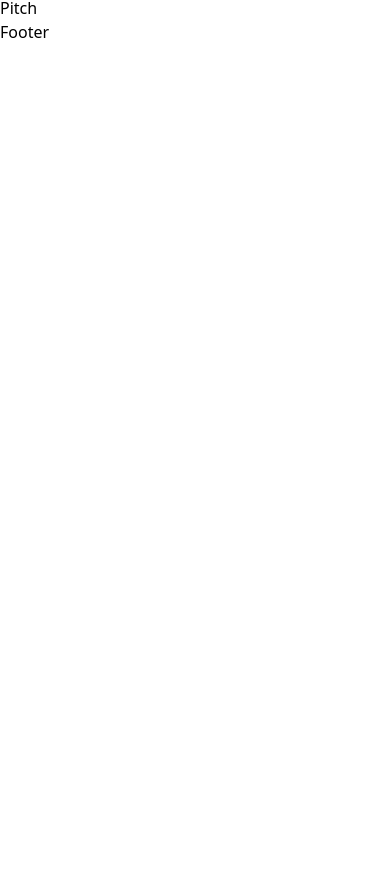
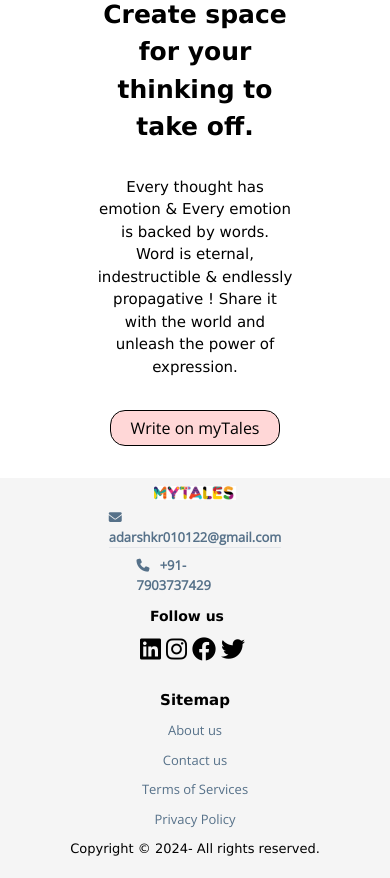
Before and after one commit to adarsh-k27r/myTales, a React (Vite) app in the folder client/: page / in a window 390 px wide. Shown: the part 973-1851 px from the top of the page. Before the commit the page ends 1017 px from the top, so only its background shows below. Built offline with nearby package versions, Linux system fonts and the light colour scheme; no server answers; a web font is replaced by a local one.

Commit message:
Footer UI created

```diff
--- a/client/package.json
+++ b/client/package.json
@@ -13,6 +13,7 @@
     "@reduxjs/toolkit": "^2.2.5",
     "firebase": "^10.12.2",
     "flowbite-react": "^0.9.0",
+    "moment": "^2.30.1",
     "react": "^18.2.0",
     "react-dom": "^18.2.0",
     "react-quill": "^2.0.0",
--- /dev/null
+++ b/client/src/components/Copyright.jsx
@@ -0,0 +1,17 @@
+import React from "react";
+import "../stylesheets/utils.css";
+import moment from "moment";
+
+function Copyright() {
+  var formatted_year = moment().format("YYYY");
+
+  return (
+    <>
+      <footer className="h-[10vh] flex items-center justify-center bg-[#f5f5f5] font_verdana font-[200] text-[13px] ">
+        <p>Copyright &copy; {formatted_year}- All rights reserved.</p>
+      </footer>
+    </>
+  );
+}
+
+export default Copyright;
--- a/client/src/components/Footer.jsx
+++ b/client/src/components/Footer.jsx
@@ -1,11 +1,76 @@
-import React from 'react'
+import React from "react";
+import "../stylesheets/utils.css";
+import "../stylesheets/Footer.css";
+import logo from "../assets/mytales_logo.png";
+import Copyright from "../components/Copyright";
+import { Link } from "react-router-dom";
 
-const Footer = () => {
+function Footer() {
   return (
     <>
-      Footer
+      <section className="footer_sec flex h-[30vh] bg-[#f5f5f5] flex-col-reverse sm:flex-row  ">
+        <div className="text-center m-[0] sm:mt-[10px] sm:ml-[10%] sm:text-start ">
+          <h3 className="text-[15px] mt-[10px] font_verdana font-semibold ">
+            Sitemap
+          </h3>
+          <ul className="site mt-[10px] list-none font_open_sans ">
+            <li>
+              <Link to="/about">About us</Link>
+            </li>
+            <li>
+              <Link to="#">Contact us</Link>
+            </li>
+            <li>
+              <Link to="#">Terms of Services</Link>
+            </li>
+            <li>
+              <Link to="#">Privacy Policy</Link>
+            </li>
+          </ul>
+        </div>
+
+        <div className="ml-[0] sm:ml-[10%] p-[2%] ">
+          <span className="font_verdana font-[800] text-[14px] sm:text-[16px] ml-[20px] sm:ml-[10px] ">
+            Follow us
+          </span>
+
+          <div className="m-[10px] cursor-pointer">
+            <Link
+              to="https://www.linkedin.com/in/adarsh-k27r/"
+              className="text-black"
+            >
+              <i className="fa-brands fa-linkedin fa-xl blue mr-[5px] " />
+            </Link>
+            <Link to="#" className="text-black">
+              <i className="fa-brands fa-instagram fa-xl red mr-[5px] " />
+            </Link>
+            <Link to="#" className="text-black">
+              <i className="fa-brands fa-facebook fa-xl blue mr-[5px]" />
+            </Link>
+            <Link to="#" className="text-black">
+              <i className="fa-brands fa-twitter fa-xl blue mr-[5px]" />
+            </Link>
+          </div>
+        </div>
+
+        <div className="flex justify-center items-center ml-[0] sm:ml-[18%] sm:items-end sm:justify-start flex-col w-[30%] ">
+          <img src={logo} className="w-[70%] sm:w-[30%] mt-[7%] " alt="logo" />
+
+          <span className="span text-[13px] font_open_sans text-[#567189] font-semibold mt-2 ">
+            <i className="fa-solid fa-envelope" /> &nbsp;
+            adarshkr010122@gmail.com
+            <hr className="line" />
+          </span>
+
+          <span className="span text-[13px] font_open_sans text-[#567189] font-semibold mt-2 ">
+            <i className="fa-solid fa-phone" /> &nbsp; +91-7903737429
+          </span>
+        </div>
+      </section>
+
+      <Copyright />
     </>
-  )
+  );
 }
 
 export default Footer;
--- a/client/src/components/Pitch.jsx
+++ b/client/src/components/Pitch.jsx
@@ -1,9 +1,42 @@
-import React from 'react'
+import React from "react";
+import "../stylesheets/utils.css";
+import { Link } from "react-router-dom";
+import { useSelector } from "react-redux";
 
-export default function Pitch() {
+function Pitch() {
+  const { currentUser } = useSelector((state) => state.user);
   return (
-    <div>
-      Pitch
-    </div>
-  )
+    <>
+      <section className="bg_pitch flex justify-center items-center flex-col h-[60vh] bg-no-repeat  ">
+        <div className="flex justify-center items-center flex-col w-[50%] ">
+          <p className="font_verdana text-[25px] sm:text-[40px] font-[800] text-black text-center  ">
+            Create space for your thinking to take off.
+          </p>
+          <p className="font_verdana text-[15px] font-[500] text-black text-center mt-[2em] ">
+            Every thought has emotion & Every emotion is backed by words. <br />
+            Word is eternal, indestructible & endlessly propagative ! Share it
+            with the world and unleash the power of expression.
+          </p>
+
+          {!currentUser ? (
+            <Link
+              to="/sign-in"
+              className="my-[2em] mx-[0] font_open_sans text-black rounded-[15px] cursor-pointer text-[1em] py-[5px] px-[20px] font-[400] border border-solid border-[black] no-underline bg-[rgba(255,0,0,0.155)] "
+            >
+              Write on myTales
+            </Link>
+          ) : (
+            <Link
+              to="/publish"
+              className="my-[2em] mx-[0] font_open_sans text-black rounded-[15px] cursor-pointer text-[1em] py-[5px] px-[20px] font-[400] border border-solid border-[black] no-underline bg-[rgba(255,0,0,0.155)] "
+            >
+              Write on myTales
+            </Link>
+          )}
+        </div>
+      </section>
+    </>
+  );
 }
+
+export default Pitch;
--- /dev/null
+++ b/client/src/stylesheets/Footer.css
@@ -0,0 +1,36 @@
+@media only screen and (max-width:1036px) {
+
+    .footer_sec {
+        height: fit-content !important;
+        justify-content: center;
+        align-items: center;
+    }
+
+    .site {
+        text-align: center;
+        display: flex;
+        flex-direction: column;
+    }
+
+    .span {
+        width: fit-content !important;
+    }
+}
+
+.site a {
+    text-decoration: none;
+    color: #567189;
+}
+
+.site li {
+    margin-bottom: 10px;
+    font-size: small;
+}
+
+.red:hover {
+    color: red;
+}
+
+.blue:hover {
+    color: rgb(46, 123, 255);
+}
--- a/client/src/stylesheets/utils.css
+++ b/client/src/stylesheets/utils.css
@@ -41,3 +41,21 @@
 i {
     cursor: pointer;
 }
+
+@media only screen and (max-width:1036px) {
+    .bg_pitch {
+        height: fit-content !important;
+        background-image: none !important;
+    }
+
+    footer{
+        height: fit-content !important;
+        padding-bottom: 5%;
+    }
+}
+
+
+.bg_pitch {
+    background-image: url("../assets/footer_image.svg");
+    background-position: left;
+}
```
Also changed, not shown: 1 other file (tests, documents, lock files or other folders).
